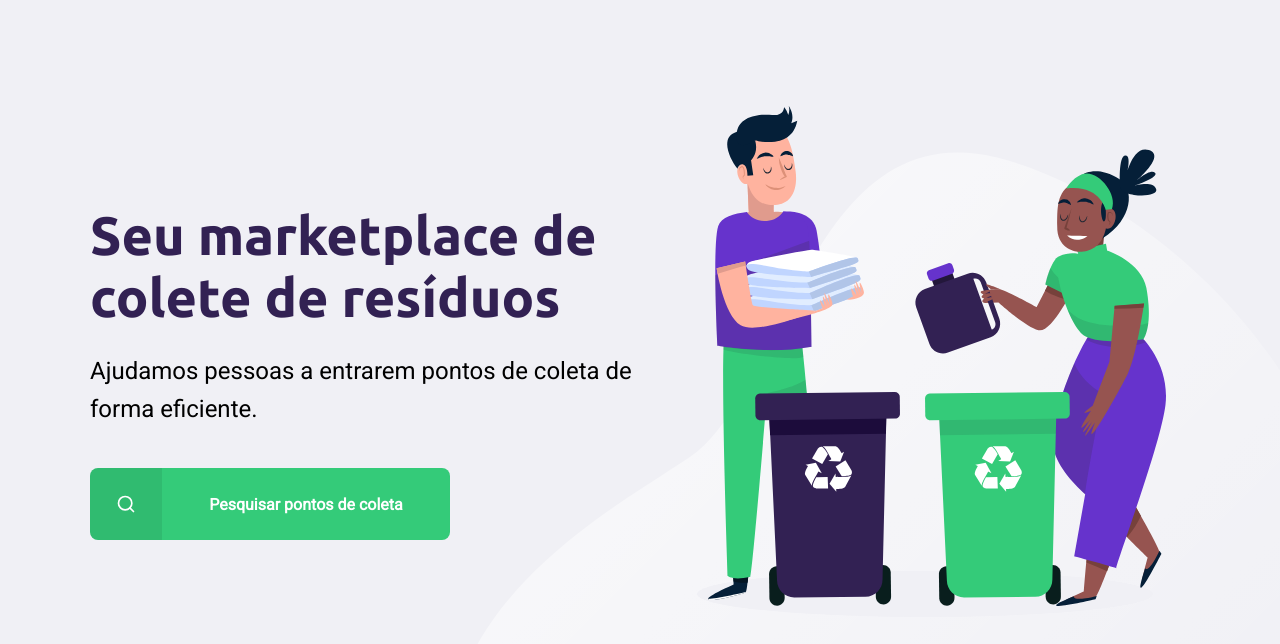
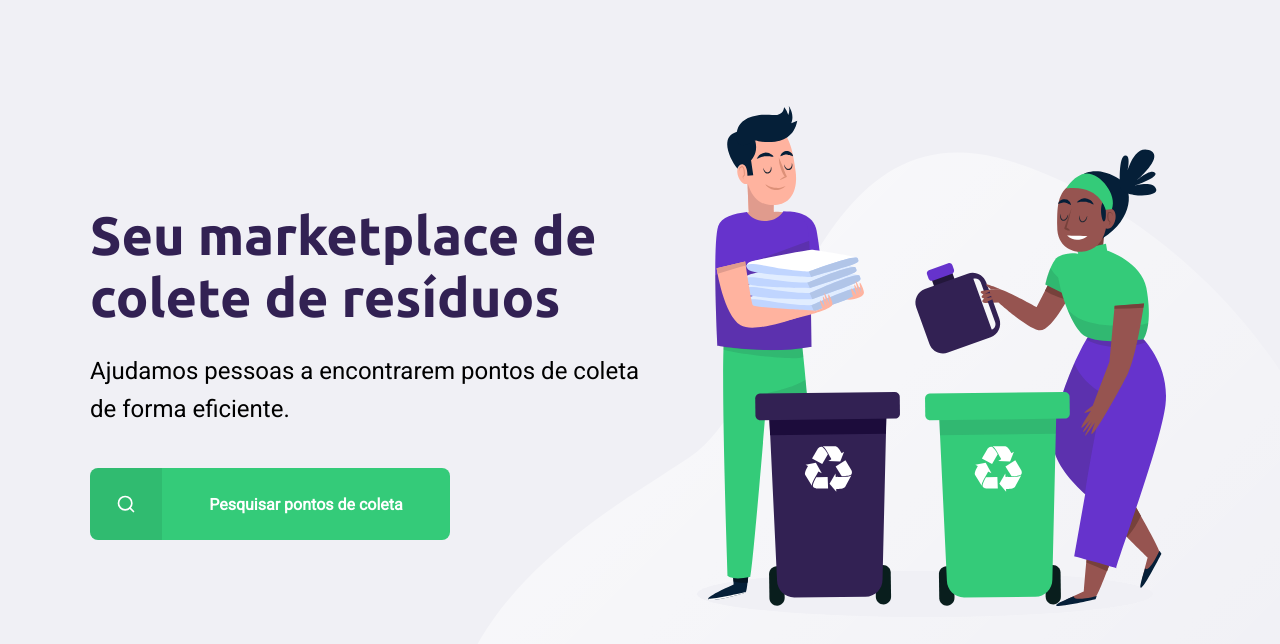
Before and after one commit to graciani23/nlw-rocketseat, a website: page src/views/index.html in a window 1280 px wide. Shown: the part 114-758 px from the top of the page. Drawn offline with nearby package versions, Linux system fonts and the light colour scheme; files that its build step writes are made by us from their sources; files whose address does not match are found by name.

Commit message:
adjustments

```diff
--- a/src/views/index.html
+++ b/src/views/index.html
@@ -17,7 +17,7 @@
         </header>
         <main>
           <h1>Seu marketplace de colete de resíduos</h1>
-          <p>Ajudamos pessoas a entrarem pontos de coleta de forma eficiente.</p>
+          <p>Ajudamos pessoas a encontrarem pontos de coleta de forma eficiente.</p>
           <a href="#">
             <span></span><strong>Pesquisar pontos de coleta</a></strong>
         </main>
```
Also changed, not shown: 1 other file.
